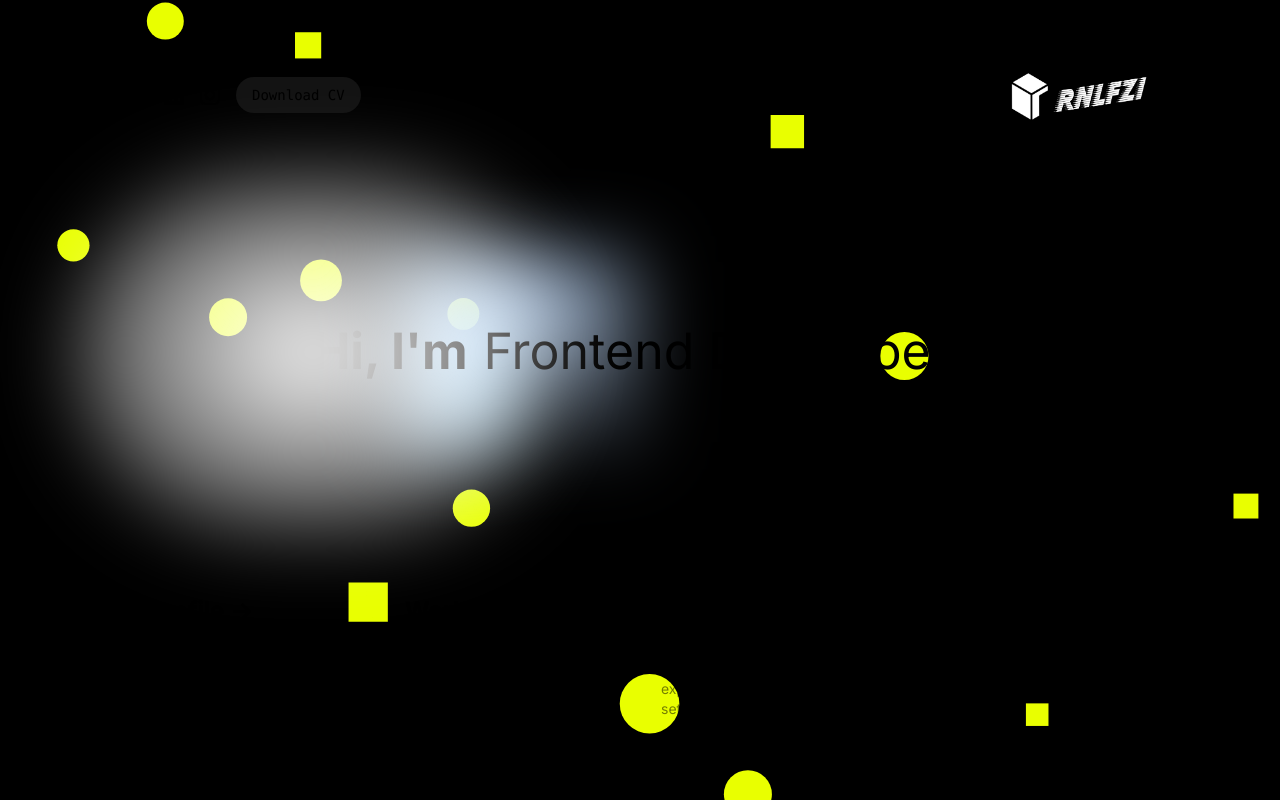
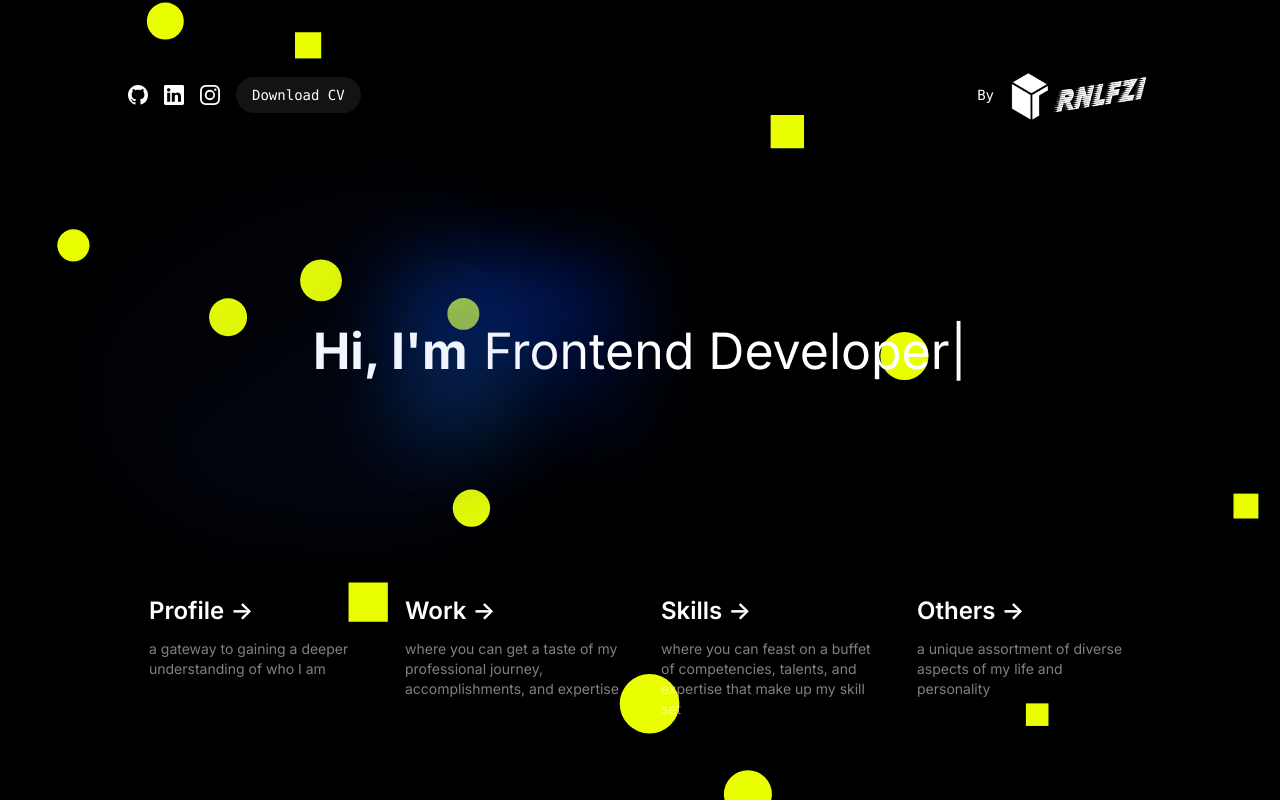
Before and after one commit to renalfa/mywebsite, a Next.js app: page / in a window 1280 px wide. Built offline with nearby package versions, Linux system fonts and the light colour scheme.

Commit message:
fix: color theme light n dark

```diff
--- a/app/globals.css
+++ b/app/globals.css
@@ -3,18 +3,21 @@
 @tailwind utilities;
 
 :root {
-  --foreground-rgb: 0, 0, 0;
+  --foreground-rgb: 255, 255, 255;
+  --background-start-rgb: 0, 0, 0;
+  --background-end-rgb: 0, 0, 0;
+  /* --foreground-rgb: 0, 0, 0;
   --background-start-rgb: 214, 219, 220;
-  --background-end-rgb: 255, 255, 255;
+  --background-end-rgb: 255, 255, 255; */
 }
 
-@media (prefers-color-scheme: dark) {
+/* @media (prefers-color-scheme: dark) {
   :root {
     --foreground-rgb: 255, 255, 255;
     --background-start-rgb: 0, 0, 0;
     --background-end-rgb: 0, 0, 0;
   }
-}
+} */
 
 body {
   color: rgb(var(--foreground-rgb));
--- a/app/others/page.jsx
+++ b/app/others/page.jsx
@@ -10,7 +10,7 @@ const page = () => {
   return (
     <Container>
       <Navbar />
-      <div className="relative flex place-items-center before:absolute before:h-[300px] before:w-[480px] before:-translate-x-1/2 before:rounded-full before:bg-gradient-radial before:from-white before:to-transparent before:blur-2xl before:content-[''] after:absolute after:-z-20 after:h-[180px] after:w-[240px] after:translate-x-1/3 after:bg-gradient-conic after:from-sky-200 after:via-blue-200 after:blur-2xl after:content-[''] before:dark:bg-gradient-to-br before:dark:from-transparent before:dark:to-blue-700 before:dark:opacity-10 after:dark:from-sky-900 after:dark:via-[#0141ff] after:dark:opacity-40 before:lg:h-[360px] z-[-1]">
+      <div className="relative flex place-items-center before:absolute before:h-[300px] before:w-[480px] before:-translate-x-1/2 before:rounded-full before:blur-2xl before:content-[''] after:absolute after:-z-20 after:h-[180px] after:w-[240px] after:translate-x-1/3 after:bg-gradient-conic after:blur-2xl after:content-[''] before:bg-gradient-to-br before:from-transparent before:to-blue-700 before:opacity-10 after:from-sky-900 after:via-[#0141ff] after:opacity-40 before:lg:h-[360px] z-[-1]">
         <div className="flex flex-col items-center">
           <Lottie
             animationData={require("@/public/anim/soon.json")}
--- a/app/profile/page.jsx
+++ b/app/profile/page.jsx
@@ -10,7 +10,6 @@ import Footer from "@/components/Footer";
 
 import { AiOutlineWhatsApp } from "react-icons/ai";
 import { LuCakeSlice, LuMapPin, LuUser2, LuMail } from "react-icons/lu";
-
 
 const page = () => {
   const [mounted, setMounted] = useState(false);
@@ -26,7 +25,7 @@ const page = () => {
         animate={{ opacity: 1 }}
         exit={{ opacity: 0 }}
         transition={{ duration: 0.5 }}
-        className="relative flex flex-col md:flex-row place-items-center before:absolute before:h-[300px] before:w-[480px] before:-translate-x-1/2 before:-translate-y-1/2 before:rounded-full before:bg-gradient-radial before:from-white before:to-transparent before:blur-2xl before:content-[''] after:absolute after:-z-20 after:h-[380px] after:w-[300px] after:translate-x-1/4 after:bg-gradient-conic after:from-sky-200 after:via-blue-200 after:blur-2xl after:content-[''] before:dark:bg-gradient-to-br before:dark:from-transparent before:dark:to-blue-700 before:dark:opacity-10 after:dark:from-sky-900 after:dark:via-[#0141ff] after:dark:opacity-40 before:lg:h-[360px] z-[-1]"
+        className="relative mb-6 flex flex-col md:flex-row place-items-center before:absolute before:h-[300px] before:w-[480px] before:-translate-x-1/2 before:-translate-y-1/2 before:rounded-full before:blur-2xl before:content-[''] after:absolute after:-z-20 after:h-[380px] after:w-[300px] after:translate-x-1/4 after:bg-gradient-conic after:blur-2xl after:content-[''] before:bg-gradient-to-br before:from-transparent before:to-blue-700 before:opacity-10 after:from-sky-900 after:via-[#0141ff] after:opacity-40 before:lg:h-[360px] z-[-1]"
       >
         <Image src="/images/pict.png" width={500} height={500} />
         <div className="flex flex-col gap-4">
--- /dev/null
+++ b/app/work/mobile/loading.js
@@ -0,0 +1,13 @@
+"use client";
+
+import { BounceLoader } from "react-spinners";
+
+const Loading = () => {
+  return (
+    <div className="h-[100vh] flex flex-col items-center justify-center">
+      <BounceLoader color="#0da5e9" size={100} />
+    </div>
+  );
+};
+
+export default Loading;
--- /dev/null
+++ b/app/work/website/loading.js
@@ -0,0 +1,13 @@
+"use client";
+
+import { BounceLoader } from "react-spinners";
+
+const Loading = () => {
+  return (
+    <div className="h-[100vh] flex flex-col items-center justify-center">
+      <BounceLoader color="#0da5e9" size={100} />
+    </div>
+  );
+};
+
+export default Loading;
--- a/components/Hero.jsx
+++ b/components/Hero.jsx
@@ -4,9 +4,9 @@ import { TypeAnimation } from "react-type-animation";
 
 const Hero = () => {
   return (
-    <div className="relative flex place-items-center before:absolute before:h-[300px] before:w-[480px] before:-translate-x-1/2 before:rounded-full before:bg-gradient-radial before:from-white before:to-transparent before:blur-2xl before:content-[''] after:absolute after:-z-20 after:h-[180px] after:w-[240px] after:translate-x-1/3 after:bg-gradient-conic after:from-sky-200 after:via-blue-200 after:blur-2xl after:content-[''] before:dark:bg-gradient-to-br before:dark:from-transparent before:dark:to-blue-700 before:dark:opacity-10 after:dark:from-sky-900 after:dark:via-[#0141ff] after:dark:opacity-40 before:lg:h-[360px] z-[-1]">
-      <h1 className="text-[50px] font-bold">Hi, I'm </h1>
-      <h1 className="text-[50px] ml-4">
+    <div className="my-10 md:my-0 relative flex place-items-center before:absolute before:h-[300px] before:w-[480px] before:-translate-x-1/2 before:rounded-full before:blur-2xl before:content-[''] after:absolute after:-z-20 after:h-[180px] after:w-[240px] after:translate-x-1/3 after:bg-gradient-conic after:blur-2xl after:content-[''] before:bg-gradient-to-br before:from-transparent before:to-blue-700 before:opacity-10 after:from-sky-900 after:via-[#0141ff] after:opacity-40 before:lg:h-[360px] z-[-1]">
+      <h1 className="text-[25px] md:text-[50px] font-bold">Hi, I'm </h1>
+      <h1 className="text-[25px] md:text-[50px] ml-4">
         <TypeAnimation
           sequence={[
             "Reynald",
--- a/components/MenuItem.jsx
+++ b/components/MenuItem.jsx
@@ -7,7 +7,7 @@ const MenuItem = ({ link, title, desc }) => {
   return (
     <div
       onClick={() => router.push(link)}
-      className=" cursor-pointer group rounded-lg border border-transparent px-5 py-4 transition-colors hover:border-gray-300 hover:bg-gray-100 hover:dark:border-neutral-700 hover:dark:bg-neutral-800/30"
+      className=" cursor-pointer group rounded-lg border border-transparent px-5 py-4 transition-colors hover:border-neutral-700 hover:bg-neutral-800/30"
     >
       <h2 className={`mb-3 text-2xl font-semibold`}>
         {title}{" "}
--- a/components/Navbar.jsx
+++ b/components/Navbar.jsx
@@ -9,7 +9,7 @@ const Navbar = () => {
   const router = useRouter();
   return (
     <div className="z-10 max-w-5xl w-full items-center justify-between font-mono text-sm lg:flex">
-      <div className="flex flex-row w-full items-center justify-center h-36 fixed top-0 left-0 bg-gradient-to-b from-white via-white dark:from-black dark:via-black lg:static lg:h-auto lg:w-auto lg:bg-none">
+      <div className="flex flex-row w-full items-center justify-center h-36 fixed top-0 left-0 bg-gradient-to-b from-black via-black lg:static lg:h-auto lg:w-auto lg:bg-none">
         <div
           onClick={() => router.push("/")}
           className="flex cursor-pointer p-4 hover:scale-125"
@@ -18,7 +18,7 @@ const Navbar = () => {
           Back
         </div>
       </div>
-      <div className="fixed bottom-0 left-0 flex h-48 w-full items-end justify-center bg-gradient-to-t from-white via-white dark:from-black dark:via-black lg:static lg:h-auto lg:w-auto lg:bg-none">
+      <div className="fixed bottom-0 left-0 flex h-48 w-full items-end justify-center bg-gradient-to-t from-black via-black lg:static lg:h-auto lg:w-auto lg:bg-none">
         <div
           onClick={() => router.push("/")}
           className="pointer-events-none flex place-items-center gap-2 p-8 lg:pointer-events-auto lg:p-0 bg-red"
--- a/components/NavbarHome.jsx
+++ b/components/NavbarHome.jsx
@@ -25,7 +25,7 @@ const NavbarHome = () => {
 
   return (
     <div className="z-10 max-w-5xl w-full items-center justify-between font-mono text-sm lg:flex">
-      <div className=" flex flex-row items-center gap-4">
+      <div className=" flex flex-row items-center justify-center gap-4">
         {listIcon.map((item, index) => (
           <IconItem key={index} icon={item.icon} link={item.link} />
         ))}
@@ -36,7 +36,7 @@ const NavbarHome = () => {
           Download CV
         </button>
       </div>
-      <div className="fixed bottom-0 left-0 flex h-48 w-full items-end justify-center bg-gradient-to-t from-white via-white dark:from-black dark:via-black lg:static lg:h-auto lg:w-auto lg:bg-none">
+      <div className="fixed bottom-0 left-0 flex h-48 w-full items-end justify-center bg-gradient-to-t from-black via-black lg:static lg:h-auto lg:w-auto lg:bg-none">
         <div
           className="pointer-events-none flex place-items-center gap-2 p-8 lg:pointer-events-auto lg:p-0 bg-red"
           onClick={() => router.push("/")}
--- a/components/SkillContent.jsx
+++ b/components/SkillContent.jsx
@@ -2,7 +2,7 @@ import { generateIcon } from "@/app/func";
 
 const SkillContent = ({ label, data }) => {
   return (
-    <div className="min-w-[400px]">
+    <div className="min-w-[350px]">
       <h5 className=" text-xl font-bold">{label}</h5>
       {data.map((item, i) => (
         <div className="my-2 bg-gray-300 rounded-full" key={i}>
```
